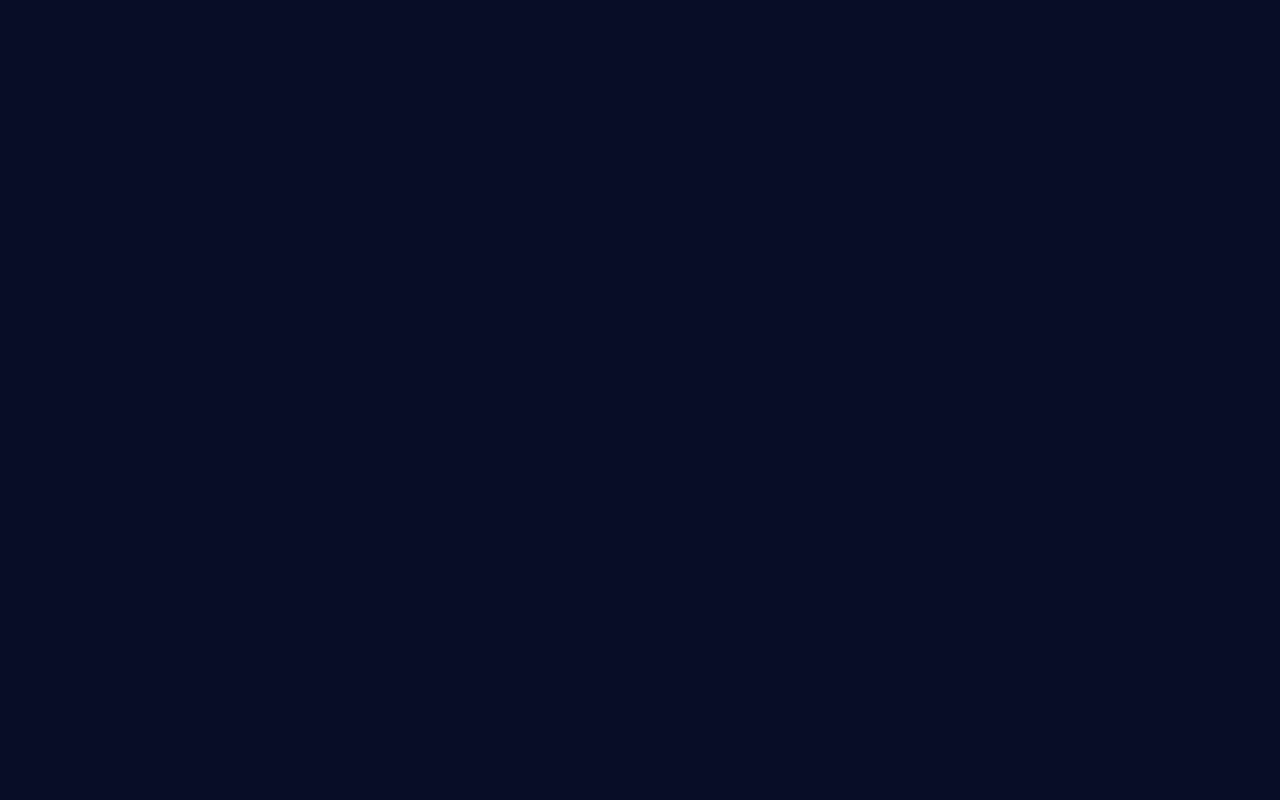
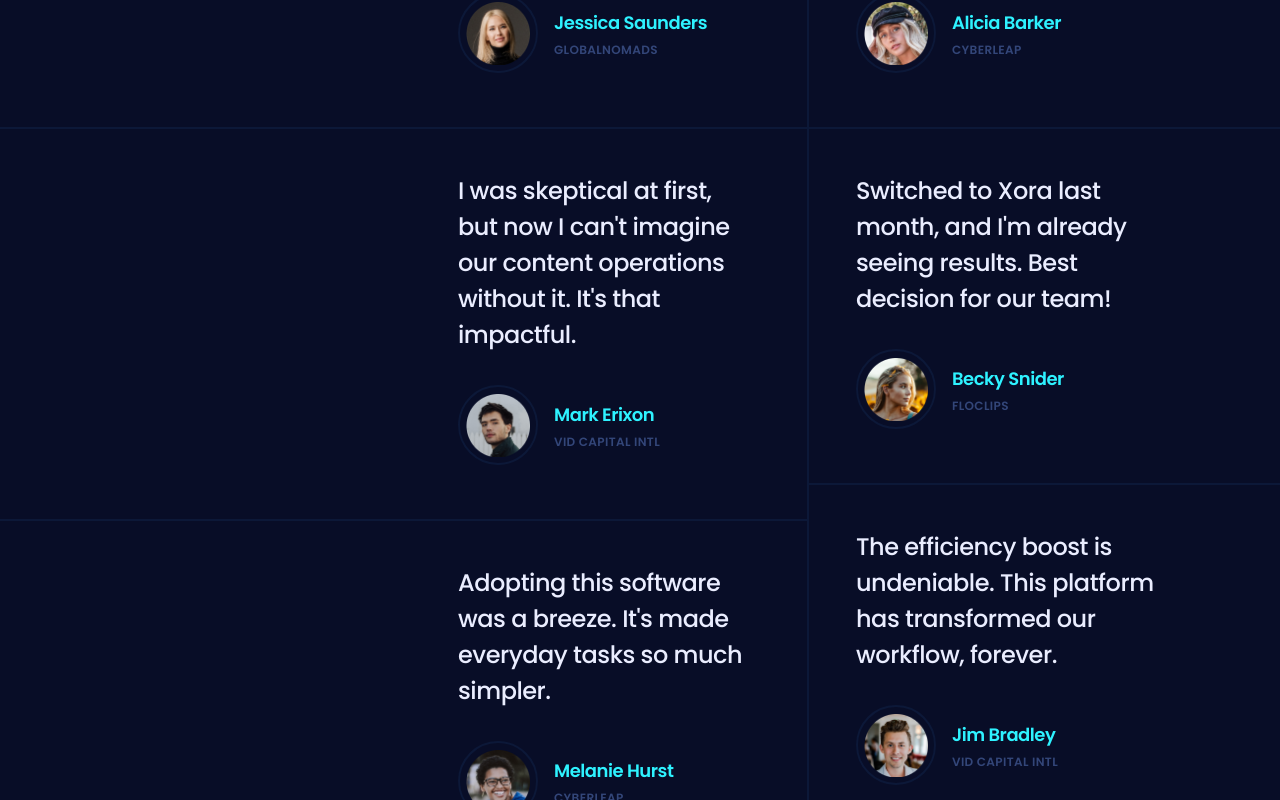
Before and after one commit to AMIRHOSEINASGHARI/project_xora, a Next.js app: page / in a window 1280 px wide. Shown: the part 4660-5460 px from the top of the page. Before the commit the page ends 5309 px from the top, so only its background shows below. Built offline with nearby package versions, Linux system fonts and the light colour scheme.

Commit message:
Testimonials component added to HomePage

```diff
--- a/components/pages/home/templates/Testimonials.tsx
+++ b/components/pages/home/templates/Testimonials.tsx
@@ -1,7 +1,42 @@
-import React from "react";
+import { testimonials } from "@/constants";
+
+import TestimonialItem from "@/components/shared/TestimonialItem";
 
 const Testimonials = () => {
-  return <section>Testimonials</section>;
+  const halfLength = Math.floor(testimonials.length / 2);
+
+  return (
+    <section className="relative z-2 py-24 md:py-28 lg:py-40">
+      <div className="container-base block lg:flex">
+        <div className="testimonials_head-res relative z-2 mr-20 flex-300">
+          <p className="caption mb-5 max-md:mb-2.5">Wall of Love</p>
+          <h3 className="h3 max-md:h5 text-p4">Words from our fans</h3>
+        </div>
+
+        <div className="testimonials_inner-after testimonials_inner-before relative -my-12 -mr-3 flex items-start max-lg:static max-md:block">
+          <div className="testimonials_group-after flex-50">
+            {testimonials.slice(0, halfLength).map((testimonial) => (
+              <TestimonialItem
+                key={testimonial.id}
+                item={testimonial}
+                containerClassName="last:after:hidden last:after:max-md:block"
+              />
+            ))}
+          </div>
+
+          <div className="flex-50">
+            {testimonials.slice(halfLength).map((testimonial) => (
+              <TestimonialItem
+                key={testimonial.id}
+                item={testimonial}
+                containerClassName="last:after:hidden after:right-auto after:left-0 after:max-md:-left-4 md:px-12"
+              />
+            ))}
+          </div>
+        </div>
+      </div>
+    </section>
+  );
 };
 
 export default Testimonials;
--- /dev/null
+++ b/components/shared/TestimonialItem.tsx
@@ -0,0 +1,47 @@
+import Image from "next/image";
+
+import clsx from "clsx";
+
+type TestimonialItemProps = {
+  item: {
+    id: string;
+    name: string;
+    role: string;
+    avatarUrl: string;
+    comment: string;
+  };
+  containerClassName: string;
+};
+
+const TestimonialItem = ({
+  item,
+  containerClassName,
+}: TestimonialItemProps) => {
+  return (
+    <div
+      className={clsx(
+        "relative px-14 pb-14 pt-11 after:absolute after:bottom-0 after:right-0 after:h-0.5 after:w-screen after:bg-s2 after:content-[''] max-md:px-0 max-md:pt-11 after:max-md:-right-4",
+        containerClassName
+      )}
+    >
+      <blockquote className="h6 mb-8 text-p4">{item.comment}</blockquote>
+
+      <div className="flex items-center max-xl:-mr-8">
+        <div className="mr-4 size-20 shrink-0 rounded-half border-2 border-s2 p-1.5">
+          <Image
+            src={item.avatarUrl}
+            width={100}
+            height={100}
+            alt={item.name}
+            className="size-full object-cover"
+          />
+        </div>
+        <div>
+          <h4 className="body-2 mb-0.5 text-p1">{item.name}</h4>
+          <p className="small-compact uppercase text-s3">{item.role}</p>
+        </div>
+      </div>
+    </div>
+  );
+};
+export default TestimonialItem;
--- a/constants/index.tsx
+++ b/constants/index.tsx
@@ -157,4 +157,55 @@ const faq = [
   },
 ];
 
-export { features, details, plans, faq };
+const testimonials = [
+  {
+    id: "0",
+    name: "Jessica Saunders",
+    role: "Globalnomads",
+    avatarUrl: "/images/testimonials/jessica-saunders.png",
+    comment:
+      "Xora's customer support is second to none! They’re like my tech superheroes, always there when I need them.",
+  },
+  {
+    id: "1",
+    name: "Mark Erixon",
+    role: "Vid capital intl",
+    avatarUrl: "/images/testimonials/mark-erixon.png",
+    comment:
+      "I was skeptical at first, but now I can't imagine our content operations without it. It's that impactful.",
+  },
+  {
+    id: "2",
+    name: "Melanie Hurst",
+    role: "Cyberleap",
+    avatarUrl: "/images/testimonials/melanie-hurst.png",
+    comment:
+      "Adopting this software was a breeze. It's made everyday tasks so much simpler.",
+  },
+  {
+    id: "3",
+    name: "Alicia Barker",
+    role: "Cyberleap",
+    avatarUrl: "/images/testimonials/alicia-barker.png",
+    comment:
+      "The analytics feature is like having a personal fortune teller. It's been instrumental in guiding our business decisions.",
+  },
+  {
+    id: "4",
+    name: "Becky Snider",
+    role: "Floclips",
+    avatarUrl: "/images/testimonials/becky-snider.png",
+    comment:
+      "Switched to Xora last month, and I'm already seeing results. Best decision for our team!",
+  },
+  {
+    id: "5",
+    name: "Jim Bradley",
+    role: "Vid capital intl",
+    avatarUrl: "/images/testimonials/jim-bradley.png",
+    comment:
+      "The efficiency boost is undeniable. This platform has transformed our workflow, forever.",
+  },
+];
+
+export { features, details, plans, faq, testimonials };
```
